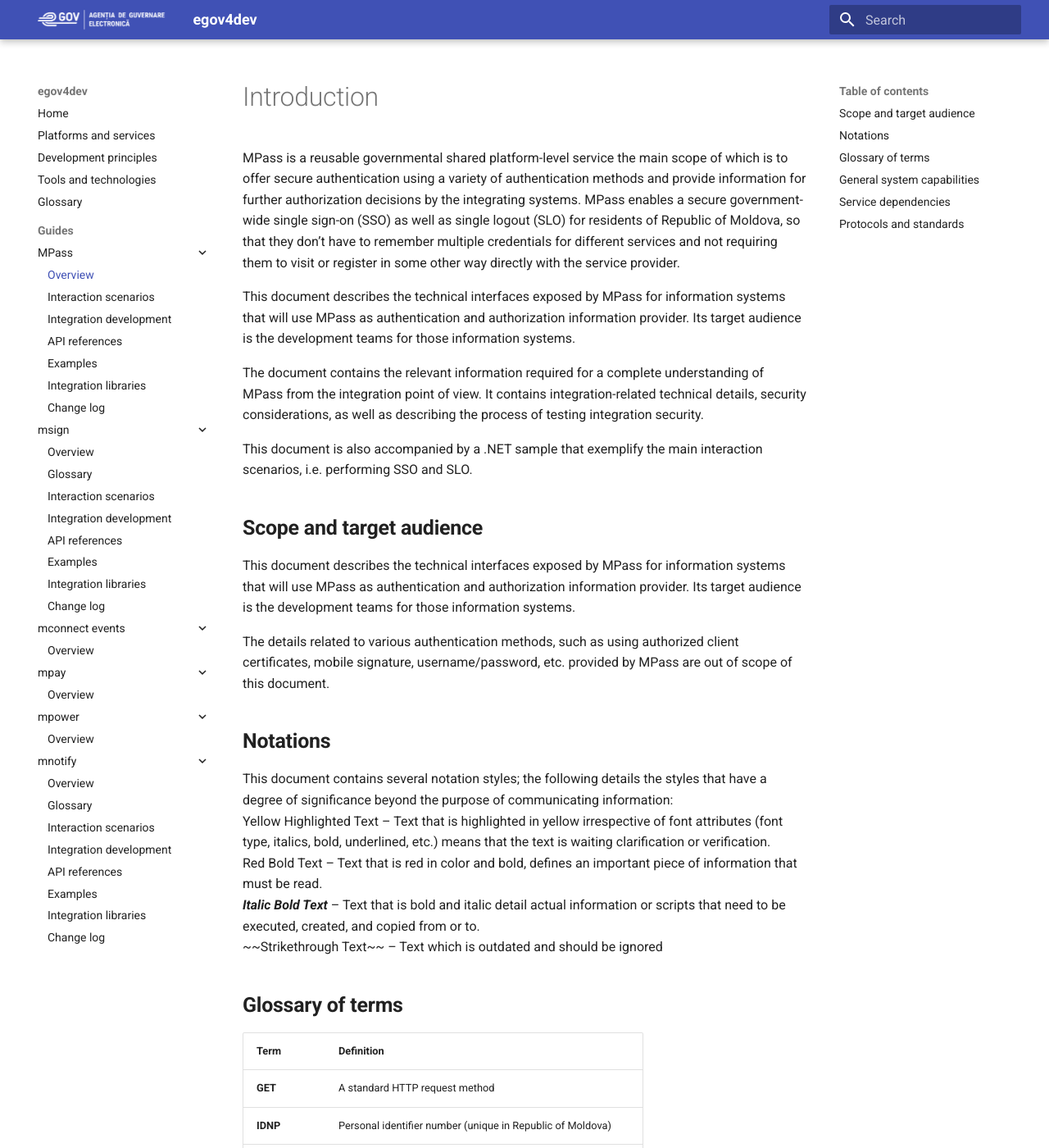
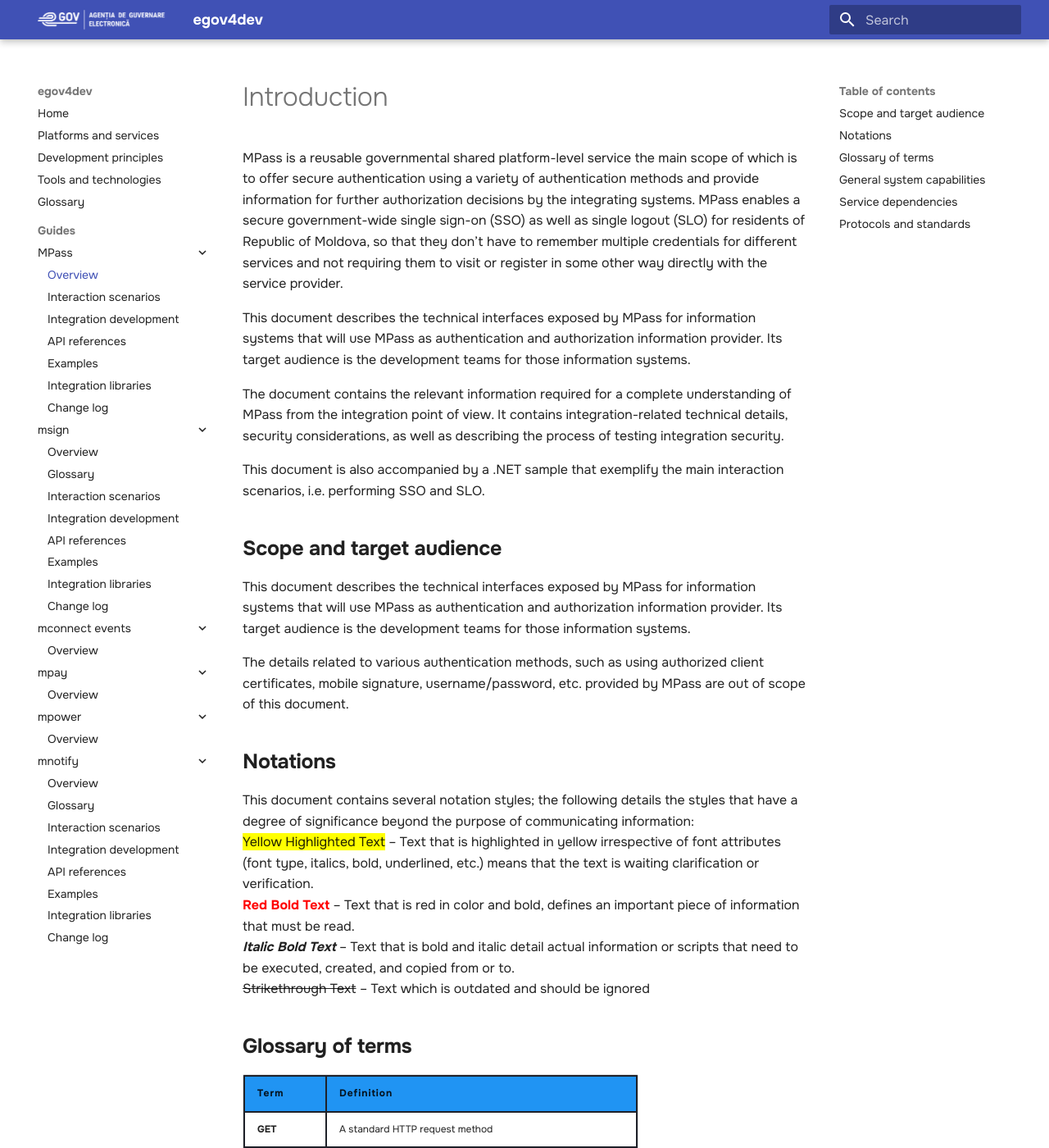
Before and after one commit to egov-moldova/egov4dev, an MkDocs documentation site: the page built from docs/guides/mpass/index.md, in a window 1280 px wide and 1400 px high. Shown: the whole window at 82% size. Built offline with MkDocs 1.6.1 and Material for MkDocs 9.7.7, drawn with Linux system fonts in a browser that asks for light colours; some of the changed text lies outside the part shown.

Commit message:
Add new stylesheets and external links script; update change log formatting

```diff
--- /dev/null
+++ b/docs/js/external-links.js
@@ -0,0 +1,9 @@
+document.addEventListener("DOMContentLoaded", () => {
+    document.querySelectorAll("a[href^='http']").forEach(link => {
+        const isExternal = !link.href.includes(window.location.hostname);
+        if (isExternal) {
+            link.setAttribute("target", "_blank");
+            link.setAttribute("rel", "noopener noreferrer");
+        }
+    });
+});
--- /dev/null
+++ b/docs/stylesheets/extra.css
@@ -0,0 +1,8 @@
+.highlight-text-yellow {
+    background-color: yellow;
+}
+
+.red-bold-text {
+    color: red;
+    font-weight: bold;
+}
--- /dev/null
+++ b/docs/stylesheets/onest.css
@@ -0,0 +1,87 @@
+/* 100 – Thin */
+@font-face {
+    font-family: 'Onest';
+    src: url('../assets/fonts/Onest-Thin.ttf') format('truetype');
+    font-weight: 100;
+    font-style: normal;
+    font-display: swap;
+}
+
+/* 200 – ExtraLight */
+@font-face {
+    font-family: 'Onest';
+    src: url('../assets/fonts/Onest-ExtraLight.ttf') format('truetype');
+    font-weight: 200;
+    font-style: normal;
+    font-display: swap;
+}
+
+/* 300 – Light */
+@font-face {
+    font-family: 'Onest';
+    src: url('../assets/fonts/Onest-Light.ttf') format('truetype');
+    font-weight: 300;
+    font-style: normal;
+    font-display: swap;
+}
+
+/* 400 – Regular */
+@font-face {
+    font-family: 'Onest';
+    src: url('../assets/fonts/Onest-Regular.ttf') format('truetype');
+    font-weight: 400;
+    font-style: normal;
+    font-display: swap;
+}
+
+/* 500 – Medium */
+@font-face {
+    font-family: 'Onest';
+    src: url('../assets/fonts/Onest-Medium.ttf') format('truetype');
+    font-weight: 500;
+    font-style: normal;
+    font-display: swap;
+}
+
+/* 600 – SemiBold */
+@font-face {
+    font-family: 'Onest';
+    src: url('../assets/fonts/Onest-SemiBold.ttf') format('truetype');
+    font-weight: 600;
+    font-style: normal;
+    font-display: swap;
+}
+
+/* 700 – Bold */
+@font-face {
+    font-family: 'Onest';
+    src: url('../assets/fonts/Onest-Bold.ttf') format('truetype');
+    font-weight: 700;
+    font-style: normal;
+    font-display: swap;
+}
+
+/* 800 – ExtraBold */
+@font-face {
+    font-family: 'Onest';
+    src: url('../assets/fonts/Onest-ExtraBold.ttf') format('truetype');
+    font-weight: 800;
+    font-style: normal;
+    font-display: swap;
+}
+
+/* 900 – Black */
+@font-face {
+    font-family: 'Onest';
+    src: url('../assets/fonts/Onest-Black.ttf') format('truetype');
+    font-weight: 900;
+    font-style: normal;
+    font-display: swap;
+}
+
+/* Set font to Onest */
+:root {
+    --md-text-font: 'Onest';
+    /* code font:*/
+    --md-code-font: 'Fira Code', monospace;
+}
--- /dev/null
+++ b/docs/stylesheets/table.css
@@ -0,0 +1,40 @@
+table {
+  width: 100% !important;
+  border: 2px solid #1E2129;
+  border-collapse: collapse;
+  font-size: 0.6rem !important;
+}
+
+table > thead > tr {
+  font-weight: 600;
+  background-color: #2094F3;
+  letter-spacing: 1px;
+  table-layout: auto;
+}
+
+table th,
+table td {
+    border: 2px solid #1E2129 !important;
+    padding: 10px;
+    text-align: left;
+    vertical-align: top;
+}
+
+.table-dark td,
+.table-dark > tbody > tr > th {
+    border: 2px solid #2094F3 !important;
+}
+
+.table-dark > thead > tr > th:first-child {
+  border-top: 2px solid #2094F3 !important;
+  border-left: 2px solid #2094F3 !important;
+}
+
+.table-dark > thead > tr > th:not(:first-child):not(:last-child) {
+  border-top: 2px solid #2094F3 !important;
+}
+
+.table-dark > thead > tr > th:last-child {
+  border-top: 2px solid #2094F3 !important;
+  border-right: 2px solid #2094F3 !important;
+}
--- a/mkdocs.yml
+++ b/mkdocs.yml
@@ -49,3 +49,34 @@
     - navigation.sections
     - navigation.expand
     - navigation.top
+extra:
+  social:
+    - icon: fontawesome/brands/youtube
+      link: https://www.youtube.com/user/eGovCenterMoldova
+    - icon: fontawesome/brands/facebook
+      link: https://www.facebook.com/eGovernanceAgency.Moldova
+    - icon: fontawesome/brands/linkedin
+      link: https://www.linkedin.com/company/e-government-center
+    - icon: fontawesome/brands/instagram
+      link: https://www.instagram.com/e_guvernare_moldova/
+    - icon: fontawesome/brands/flickr
+      link: https://www.flickr.com/photos/201389958@N05/
+
+extra_css:
+  - stylesheets/extra.css
+  - stylesheets/onest.css
+  - stylesheets/table.css
+
+extra_javascript:
+  - js/external-links.js
+
+markdown_extensions:
+  - admonition
+  - pymdownx.tilde
+  - pymdownx.snippets
+  - pymdownx.superfences
+  - pymdownx.highlight
+  - pymdownx.tabbed:
+      alternate_style: true
+
+copyright: © Agenția de Guvernare Electronică. Toate drepturile rezervate.
```
Also changed, not shown: docs/guides/mpass/change-log.md (+23 -21 lines).
